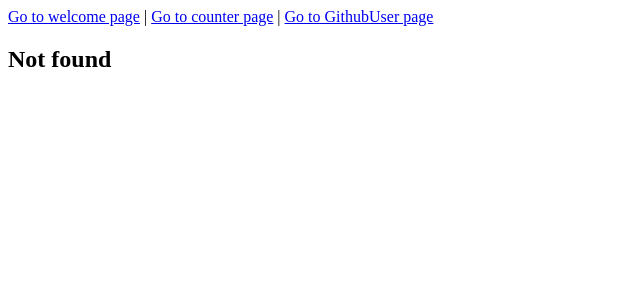
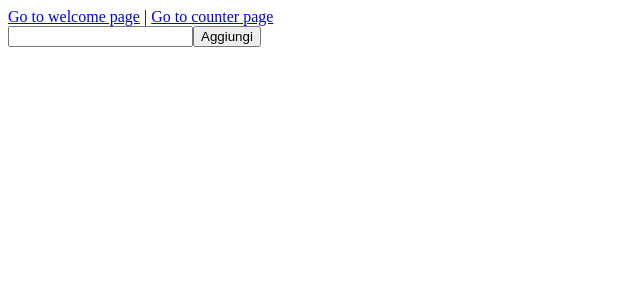
Before and after one commit to angiee05/react-exercises, a React (Create React App) app: page /users in a window 1280 px wide. Before the commit this address had no page. Shown: the top 300 px of the page, without its empty margins (0-640 px from the left). Built offline with nearby package versions, Linux system fonts and the light colour scheme.

Commit message:
react router 6

```diff
--- a/src/App.js
+++ b/src/App.js
@@ -1,6 +1,7 @@
 import React from 'react'
 import { BrowserRouter, Link, Route, Routes } from 'react-router-dom'
 import Counter from './Counter'
+import GithubUserList from './GithubUserList'
 import ShowGithubUser from './ShowGithubUser'
 import Welcome from './Welcome'
 
@@ -8,13 +9,15 @@ export default function App() {
     return (
         <div>
             <div>
-                <Link to='/'>Go to welcome page</Link> | <Link to='/counter'>Go to counter page</Link> | <Link to='users/:username'>Go to GithubUser page</Link>
+                <Link to='/'>Go to welcome page</Link> | <Link to='/counter'>Go to counter page</Link>
             </div>
             <Routes>
                 <Route path='/' element={<Welcome name="John" age="20" />} />
                 <Route path='/counter' element={<Counter />} />
-                <Route path='users/:username' element={<ShowGithubUser />} />
                 <Route path='*' element={<h2>Not found</h2>} />
+                <Route path='users' element={<GithubUserList />} >
+                    <Route path=':username' element={<ShowGithubUser />} />
+                </Route>
             </Routes>
         </div>
     )
--- a/src/GithubUserList.js
+++ b/src/GithubUserList.js
@@ -1,5 +1,7 @@
 import React, { useState } from 'react'
+import { Link, Outlet } from 'react-router-dom'
 import GithubUser from './GithubUser'
+import ShowGithubUser from './ShowGithubUser'
 
 export default function GithubUserList () {
     const [input, setInput] = useState('')
@@ -21,7 +23,8 @@ export default function GithubUserList () {
         <div>
             <input onChange={handleInput} value={input}></input>
             <button onClick={addUsernames}>Aggiungi</button>
-            <ul>{usernames.map((name,index) => <GithubUser key={index} username={name} /> )}</ul>
+            <ul>{usernames.map((name,index) => <div><Link key={index} to={`/users/${name}`}>{name}</Link></div> )}</ul>
+            <Outlet />
         </div>
     )
 }
```
